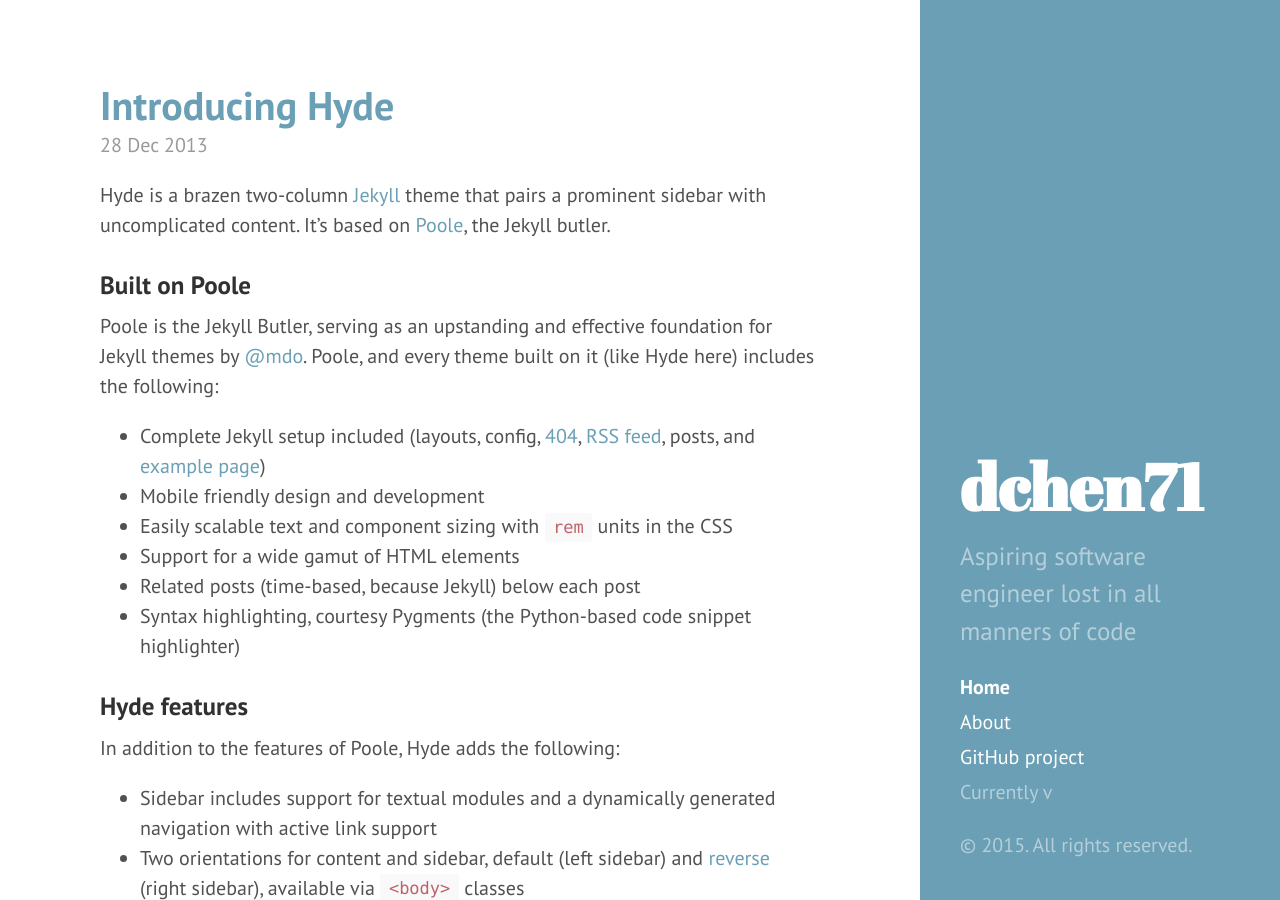
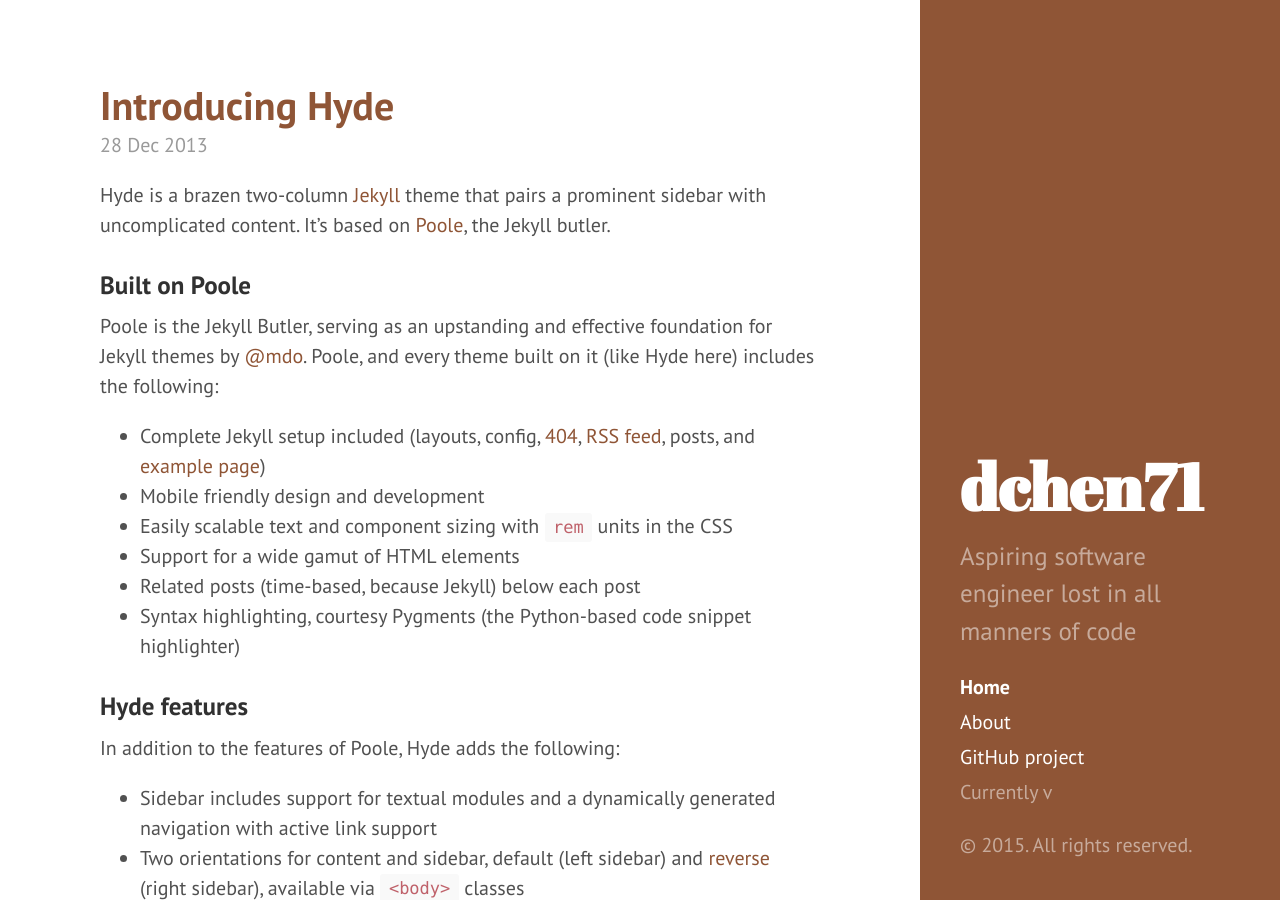
Before and after one commit to dchen71/dchen71.github.io, a Jekyll site: the page built from index.html, in a window 1280 px wide and 900 px high. Built offline with Jekyll 4.4.1, drawn with Linux system fonts in a browser that asks for light colours; Markdown is read by kramdown in place of the engine named in the settings; the list of posts is cut into pages by our own code.

Commit message:
changed sidebar color

```diff
--- a/_layouts/default.html
+++ b/_layouts/default.html
@@ -3,7 +3,7 @@
 
   {% include head.html %}
 
-  <body class="theme-base-0d layout-reverse">
+  <body class="theme-base-0f layout-reverse">
 
     {% include sidebar.html %}
 
```
